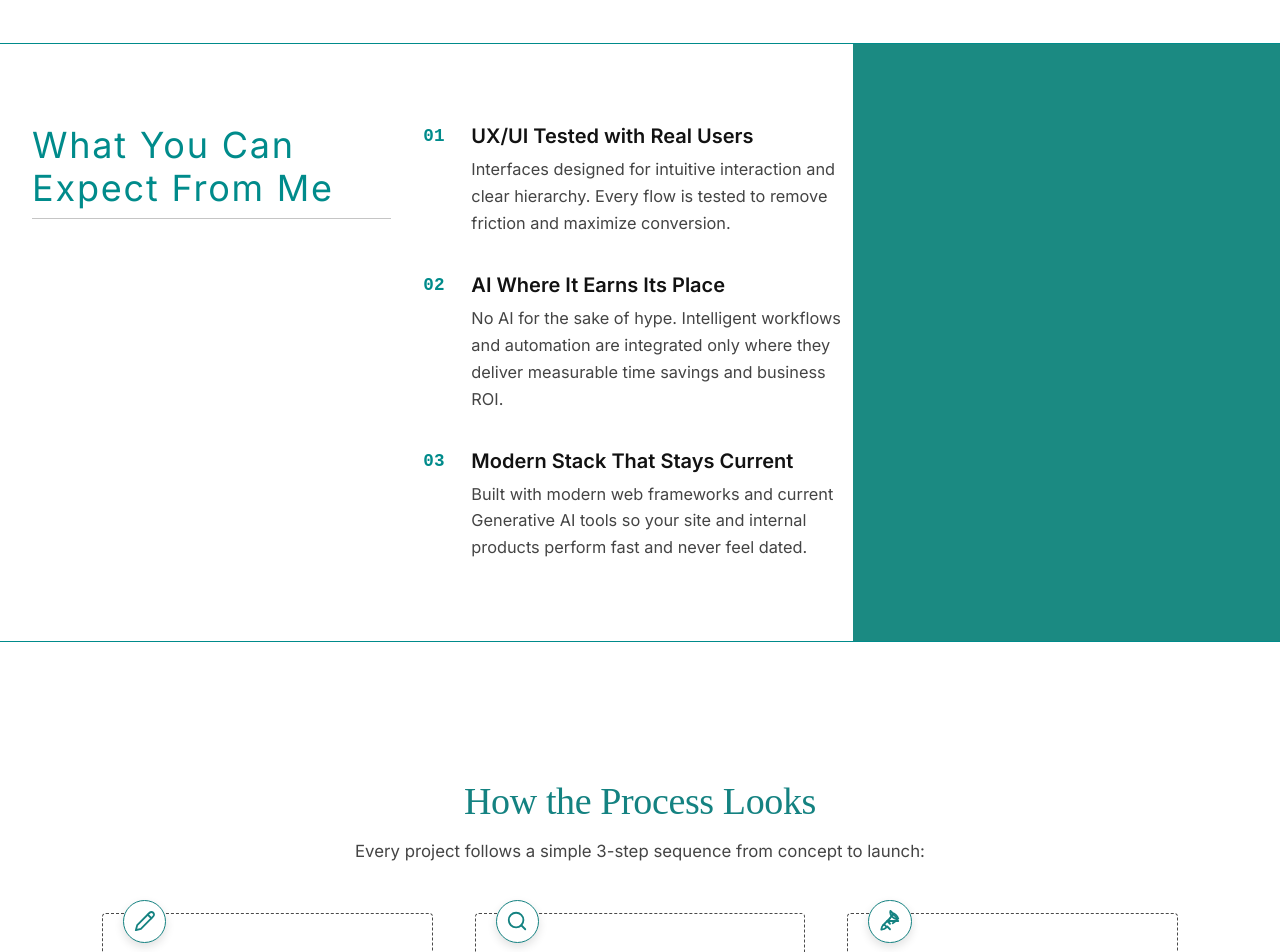
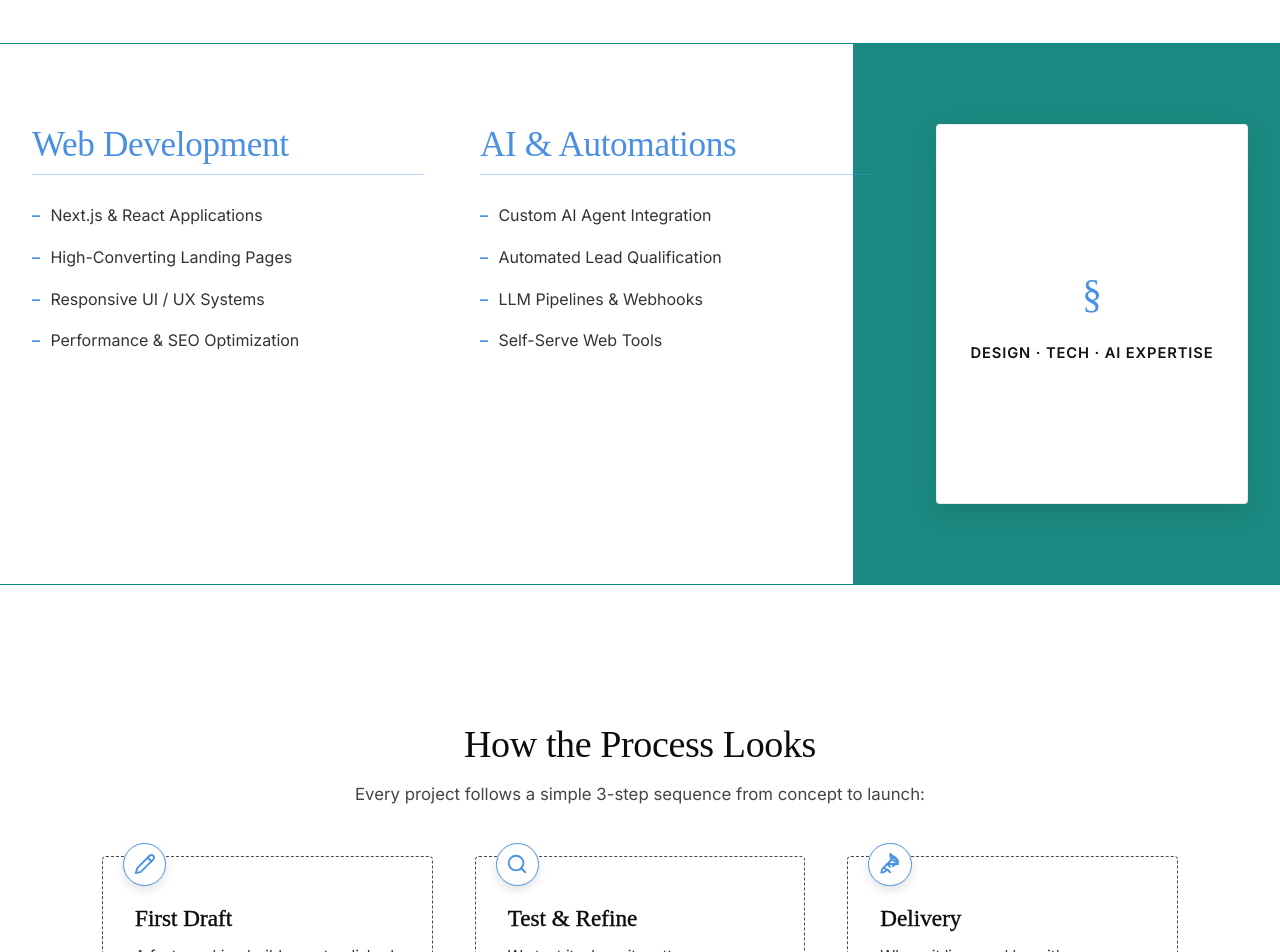
Before and after one commit to Irene2828/porfoliojuly, a Next.js app: page / in a window 1280 px wide. Shown: the part 1100-2052 px from the top of the page. Built offline with nearby package versions, Linux system fonts and the light colour scheme; no server answers; the database is empty; a web font is replaced by a local one.

Commit message:
Make hero right blue brighter and replace teal tokens with sky blue

```diff
--- a/src/app/components/Header.tsx
+++ b/src/app/components/Header.tsx
@@ -49,18 +49,18 @@ export default function Header() {
       {/* Mobile Header Elements: Standard Teal Social Icons on Left, CASES link + Hamburger on Right */}
       <div className="mobile-header-left">
         <a href="mailto:hello@example.com" className="social-link-icon-mobile" title="Email" aria-label="Email">
-          <svg width="19" height="19" viewBox="0 0 24 24" fill="none" stroke="#008b8b" strokeWidth="1.4" strokeLinecap="round" strokeLinejoin="round">
+          <svg width="19" height="19" viewBox="0 0 24 24" fill="none" stroke="#4a90e2" strokeWidth="1.4" strokeLinecap="round" strokeLinejoin="round">
             <path d="M4 4h16c1.1 0 2 .9 2 2v12c0 1.1-.9 2-2 2H4c-1.1 0-2-.9-2-2V6c0-1.1.9-2 2-2z"></path>
             <polyline points="22,6 12,13 2,6"></polyline>
           </svg>
         </a>
         <a href="tel:+1234567890" className="social-link-icon-mobile" title="Phone" aria-label="Phone">
-          <svg width="19" height="19" viewBox="0 0 24 24" fill="none" stroke="#008b8b" strokeWidth="1.4" strokeLinecap="round" strokeLinejoin="round">
+          <svg width="19" height="19" viewBox="0 0 24 24" fill="none" stroke="#4a90e2" strokeWidth="1.4" strokeLinecap="round" strokeLinejoin="round">
             <path d="M22 16.92v3a2 2 0 0 1-2.18 2 19.79 19.79 0 0 1-8.63-3.07 19.5 19.5 0 0 1-6-6 19.79 19.79 0 0 1-3.07-8.67A2 2 0 0 1 4.11 2h3a2 2 0 0 1 2 1.72 12.84 12.84 0 0 0 .7 2.81 2 2 0 0 1-.45 2.11L8.09 9.91a16 16 0 0 0 6 6l1.27-1.27a2 2 0 0 1 2.11-.45 12.84 12.84 0 0 0 2.81.7A2 2 0 0 1 22 16.92z"></path>
           </svg>
         </a>
         <a href="https://linkedin.com" target="_blank" rel="noopener noreferrer" className="social-link-icon-mobile" title="LinkedIn" aria-label="LinkedIn">
-          <svg width="19" height="19" viewBox="0 0 24 24" fill="none" stroke="#008b8b" strokeWidth="1.4" strokeLinecap="round" strokeLinejoin="round">
+          <svg width="19" height="19" viewBox="0 0 24 24" fill="none" stroke="#4a90e2" strokeWidth="1.4" strokeLinecap="round" strokeLinejoin="round">
             <path d="M16 8a6 6 0 0 1 6 6v7h-4v-7a2 2 0 0 0-2-2 2 2 0 0 0-2 2v7h-4v-7a6 6 0 0 1 6-6z"></path>
             <rect x="2" y="9" width="4" height="12"></rect>
             <circle cx="4" cy="4" r="2"></circle>
--- a/src/app/components/Services.tsx
+++ b/src/app/components/Services.tsx
@@ -47,52 +47,98 @@ export default function Services() {
           viewport={{ once: true, amount: 0.12 }}
           variants={containerVariants}
         >
-          {/* Left Column: Benefit Statements */}
-          <div className="services-content-left" style={{ width: '100%', maxWidth: '820px' }}>
-            <motion.div variants={arriveIn}>
-              <h2 className="title-serif service-title" style={{ fontSize: 'clamp(24px, 3.8vw, 36px)', marginBottom: '2.5rem' }}>
-                What You Can Expect From Me
-              </h2>
-            </motion.div>
+          {/* Left Side: 2 Columns of Services/Capabilities (Matching Reference Layout) */}
+          <div className="services-content-left" style={{ width: '100%', maxWidth: '840px' }}>
+            <div style={{ display: 'grid', gridTemplateColumns: 'repeat(auto-fit, minmax(280px, 1fr))', gap: '3.5rem', width: '100%' }}>
+              {/* Column 1: Web Development */}
+              <motion.div variants={arriveIn}>
+                <h3 style={{
+                  fontFamily: "'Times New Roman', Times, Georgia, serif",
+                  fontSize: 'clamp(1.6rem, 2.8vw, 2.2rem)',
+                  fontWeight: 400,
+                  color: '#4a90e2',
+                  margin: '0 0 0.5rem 0',
+                  letterSpacing: '-0.01em'
+                }}>
+                  Web Development
+                </h3>
+                <div style={{ width: '100%', height: '1px', backgroundColor: '#4a90e2', opacity: 0.4, marginBottom: '1.75rem' }} />
+                <ul style={{ listStyle: 'none', padding: 0, margin: 0, display: 'flex', flexDirection: 'column', gap: '1rem' }}>
+                  <li style={{ fontSize: '1rem', color: '#333333', display: 'flex', alignItems: 'center', gap: '0.65rem' }}>
+                    <span style={{ color: '#4a90e2', fontWeight: 600 }}>&ndash;</span> Next.js &amp; React Applications
+                  </li>
+                  <li style={{ fontSize: '1rem', color: '#333333', display: 'flex', alignItems: 'center', gap: '0.65rem' }}>
+                    <span style={{ color: '#4a90e2', fontWeight: 600 }}>&ndash;</span> High-Converting Landing Pages
+                  </li>
+                  <li style={{ fontSize: '1rem', color: '#333333', display: 'flex', alignItems: 'center', gap: '0.65rem' }}>
+                    <span style={{ color: '#4a90e2', fontWeight: 600 }}>&ndash;</span> Responsive UI / UX Systems
+                  </li>
+                  <li style={{ fontSize: '1rem', color: '#333333', display: 'flex', alignItems: 'center', gap: '0.65rem' }}>
+                    <span style={{ color: '#4a90e2', fontWeight: 600 }}>&ndash;</span> Performance &amp; SEO Optimization
+                  </li>
+                </ul>
+              </motion.div>
 
-            <div style={{ display: 'flex', flexDirection: 'column', gap: '2.25rem' }}>
-              {benefits.map((benefit, i) => (
-                <motion.div key={i} variants={arriveIn} style={{ display: 'flex', gap: '1.25rem', alignItems: 'flex-start' }}>
-                  <span style={{
-                    fontFamily: "'JetBrains Mono', monospace",
-                    color: '#008b8b',
-                    fontSize: '1.1rem',
-                    fontWeight: 700,
-                    lineHeight: '1.4',
-                    minWidth: '28px'
-                  }}>
-                    0{i + 1}
-                  </span>
-                  <div>
-                    <h3 style={{
-                      fontFamily: "var(--font-sans), Inter, sans-serif",
-                      fontSize: '1.25rem',
-                      fontWeight: 600,
-                      color: '#121212',
-                      margin: '0 0 0.5rem 0'
-                    }}>
-                      {benefit.title}
-                    </h3>
-                    <p style={{
-                      fontSize: '1.02rem',
-                      lineHeight: 1.65,
-                      color: '#444444',
-                      margin: 0,
-                      maxWidth: '640px'
-                    }}>
-                      {benefit.desc}
-                    </p>
-                  </div>
-                </motion.div>
-              ))}
+              {/* Column 2: AI & Automations */}
+              <motion.div variants={arriveIn}>
+                <h3 style={{
+                  fontFamily: "'Times New Roman', Times, Georgia, serif",
+                  fontSize: 'clamp(1.6rem, 2.8vw, 2.2rem)',
+                  fontWeight: 400,
+                  color: '#4a90e2',
+                  margin: '0 0 0.5rem 0',
+                  letterSpacing: '-0.01em'
+                }}>
+                  AI &amp; Automations
+                </h3>
+                <div style={{ width: '100%', height: '1px', backgroundColor: '#4a90e2', opacity: 0.4, marginBottom: '1.75rem' }} />
+                <ul style={{ listStyle: 'none', padding: 0, margin: 0, display: 'flex', flexDirection: 'column', gap: '1rem' }}>
+                  <li style={{ fontSize: '1rem', color: '#333333', display: 'flex', alignItems: 'center', gap: '0.65rem' }}>
+                    <span style={{ color: '#4a90e2', fontWeight: 600 }}>&ndash;</span> Custom AI Agent Integration
+                  </li>
+                  <li style={{ fontSize: '1rem', color: '#333333', display: 'flex', alignItems: 'center', gap: '0.65rem' }}>
+                    <span style={{ color: '#4a90e2', fontWeight: 600 }}>&ndash;</span> Automated Lead Qualification
+                  </li>
+                  <li style={{ fontSize: '1rem', color: '#333333', display: 'flex', alignItems: 'center', gap: '0.65rem' }}>
+                    <span style={{ color: '#4a90e2', fontWeight: 600 }}>&ndash;</span> LLM Pipelines &amp; Webhooks
+                  </li>
+                  <li style={{ fontSize: '1rem', color: '#333333', display: 'flex', alignItems: 'center', gap: '0.65rem' }}>
+                    <span style={{ color: '#4a90e2', fontWeight: 600 }}>&ndash;</span> Self-Serve Web Tools
+                  </li>
+                </ul>
+              </motion.div>
             </div>
           </div>
 
+          {/* Right Column: White Card Frame Overlapping Black Background */}
+          <motion.div
+            variants={arriveIn}
+            className="services-image-col"
+            style={{ display: 'flex', justifyContent: 'center', alignItems: 'center' }}
+          >
+            <div
+              style={{
+                width: '100%',
+                maxWidth: '320px',
+                minHeight: '380px',
+                background: '#ffffff',
+                border: '1px solid rgba(0, 0, 0, 0.08)',
+                borderRadius: '4px',
+                boxShadow: '0 8px 30px rgba(0, 0, 0, 0.12)',
+                display: 'flex',
+                flexDirection: 'column',
+                justifyContent: 'center',
+                alignItems: 'center',
+                padding: '2.5rem 2rem',
+                textAlign: 'center'
+              }}
+            >
+              <div style={{ fontFamily: "'Times New Roman', serif", fontSize: '2.5rem', color: '#4a90e2', marginBottom: '1rem' }}>&sect;</div>
+              <p style={{ fontFamily: "var(--font-sans)", fontSize: '0.92rem', fontWeight: 600, letterSpacing: '0.06em', textTransform: 'uppercase', color: '#121212', margin: 0 }}>
+                DESIGN &middot; TECH &middot; AI EXPERTISE
+              </p>
+            </div>
+          </motion.div>
         </motion.div>
       </div>
     </section>
--- a/src/app/v2/components/ProcessSection.tsx
+++ b/src/app/v2/components/ProcessSection.tsx
@@ -4,7 +4,7 @@ import { motion } from 'framer-motion';
 import { useState } from 'react';
 
 const SILVER_BG = '#f7f7f8';
-const TEAL_BG = 'rgba(0, 139, 139, 0.3)';
+const SKY_BLUE_ACCENT_BG = 'rgba(167, 199, 231, 0.3)';
 
 export default function ProcessSection() {
   const [hoveredIdx, setHoveredIdx] = useState<number | null>(null);
@@ -13,10 +13,9 @@ export default function ProcessSection() {
     {
       num: '01',
       title: 'First Draft',
-      desc: 'A fast, working build — not polished, but real enough to react to and easy to build on.',
-      // Sketch / Wireframe icon
+      desc: 'A fast, working build — not polished, but real enough to react to and easy to build on.', // Sketch / Wireframe icon
       icon: (
-        <svg width="22" height="22" viewBox="0 0 24 24" fill="none" stroke="#148281" strokeWidth="2" strokeLinecap="round" strokeLinejoin="round">
+        <svg width="22" height="22" viewBox="0 0 24 24" fill="none" stroke="#4a90e2" strokeWidth="2" strokeLinecap="round" strokeLinejoin="round">
           <path d="M17 3a2.828 2.828 0 1 1 4 4L7.5 20.5 2 22l1.5-5.5L17 3z"></path>
           <path d="M15 5l4 4"></path>
         </svg>
@@ -28,7 +27,7 @@ export default function ProcessSection() {
       desc: 'We test it where it matters — internally if it\'s a team tool, with real users if it\'s client-facing — and refine based on what we find.',
       // Loop / Magnifying glass icon
       icon: (
-        <svg width="22" height="22" viewBox="0 0 24 24" fill="none" stroke="#148281" strokeWidth="2" strokeLinecap="round" strokeLinejoin="round">
+        <svg width="22" height="22" viewBox="0 0 24 24" fill="none" stroke="#4a90e2" strokeWidth="2" strokeLinecap="round" strokeLinejoin="round">
           <circle cx="11" cy="11" r="8"></circle>
           <line x1="21" y1="21" x2="16.65" y2="16.65"></line>
         </svg>
@@ -40,7 +39,7 @@ export default function ProcessSection() {
       desc: 'Where it lives and how it\'s maintained depends on the project. We figure that out together, based on what actually fits.',
       // Rocket icon
       icon: (
-        <svg width="22" height="22" viewBox="0 0 24 24" fill="none" stroke="#148281" strokeWidth="2" strokeLinecap="round" strokeLinejoin="round">
+        <svg width="22" height="22" viewBox="0 0 24 24" fill="none" stroke="#4a90e2" strokeWidth="2" strokeLinecap="round" strokeLinejoin="round">
           <path d="M4.5 16.5c-1.5 1.26-2 5-2 5s3.74-.5 5-2c.71-.71.19-1.81-.47-2.47l-.06-.06c-.66-.66-1.76-1.18-2.47-.47z"></path>
           <path d="M12 15l-3-3m0 0l3-3m-3 3h12M15 4.5a14.5 14.5 0 0 1 5 5 14.5 14.5 0 0 1-5 5M12 21l-3-3"></path>
           <path d="M4.5 16.5L9 12M15 4.5L12 9"></path>
@@ -65,7 +64,7 @@ export default function ProcessSection() {
           <h2 style={{
             fontFamily: "'Times New Roman', Times, Georgia, serif",
             fontSize: 'clamp(24px, 4vw, 38px)',
-            color: '#148281',
+            color: '#0b0c10',
             fontWeight: 400,
             lineHeight: 1.25,
             letterSpacing: '-0.01em',
@@ -134,8 +133,8 @@ export default function ProcessSection() {
                   fontSize: '5.25rem',
                   fontWeight: 800,
                   lineHeight: 1,
-                  color: '#148281',
-                  opacity: 0.14,
+                  color: '#4a90e2',
+                  opacity: 0.2,
                   userSelect: 'none',
                   pointerEvents: 'none',
                   letterSpacing: '-0.05em',
@@ -155,7 +154,7 @@ export default function ProcessSection() {
                     <span style={{
                       color: '#000000',
                       backgroundColor: '#ffffff',
-                      border: '1.5px solid #148281',
+                      border: '1.5px solid #4a90e2',
                       padding: '0.6rem',
                       borderRadius: '50%',
                       display: 'flex',
@@ -173,11 +172,11 @@ export default function ProcessSection() {
                     <h3 style={{
                       fontFamily: "'Times New Roman', Times, Georgia, serif",
                       fontSize: '1.45rem',
-                      color: '#148281',
+                      color: '#0b0c10',
                       fontWeight: 400,
                       margin: 0,
                       lineHeight: 1.2,
-                      WebkitTextStroke: '0.4px #148281'
+                      WebkitTextStroke: '0.4px #0b0c10'
                     }}>
                       {step.title}
                     </h3>
@@ -205,7 +204,7 @@ export default function ProcessSection() {
                     fontFamily: "'JetBrains Mono', monospace",
                     fontSize: '0.75rem',
                     fontWeight: 600,
-                    color: '#148281',
+                    color: '#4a90e2',
                     marginTop: '1.25rem',
                     opacity: 0.85,
                     position: 'relative',
@@ -226,7 +225,7 @@ export default function ProcessSection() {
                     fontFamily: "'JetBrains Mono', monospace",
                     fontSize: '0.75rem',
                     fontWeight: 600,
-                    color: '#148281',
+                    color: '#4a90e2',
                     marginTop: '1.25rem',
                     opacity: 0.85,
                     position: 'relative',
```
Also changed, not shown: src/app/index.css (+11 -6 lines), src/app/v2/components/EditorialStatement.tsx (+8 -9 lines), src/app/v2/components/HeroV2.tsx (+6 -6 lines), src/app/v2/components/ServicesV2.tsx (+11 -11 lines).
